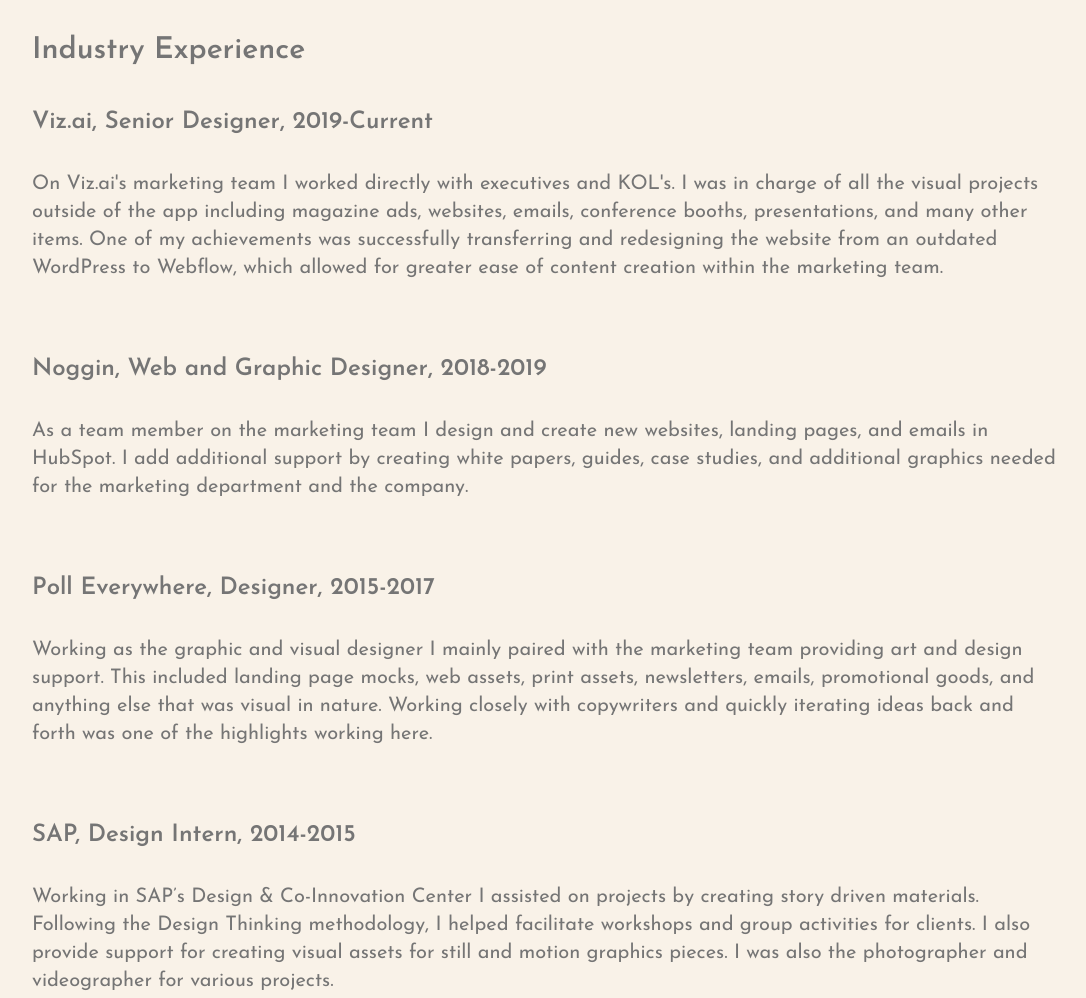
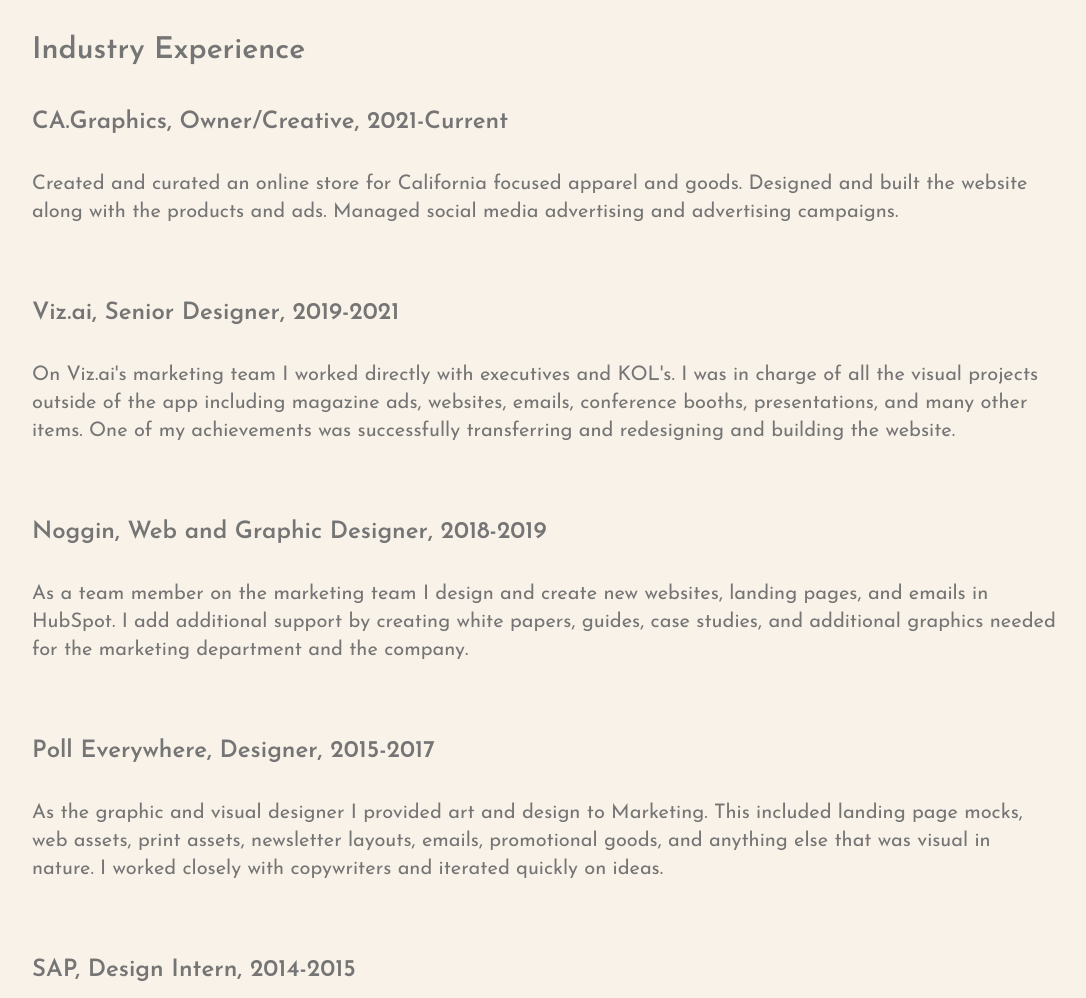
Before and after one commit to kevin-langer-design/kevin-langer-design.github.io, a plain HTML site: page index.html in a window 1280 px wide. Shown: the part 4405-5403 px from the top of the page, without its empty margins (96-1182 px from the left). Drawn offline with Linux system fonts and the light colour scheme.

Commit message:
Added new Industry Experience
Added CA.Graphics and updated previouse work.

```diff
--- a/index.html
+++ b/index.html
@@ -170,17 +170,17 @@
 		</div>
 	</div>
 	<h3>Industry Experience</h3>
-	<h4>Viz.ai, Senior Designer, 2019-Current</h4>
-	<p>On Viz.ai's marketing team I worked directly with executives and KOL's. I was in charge of all the visual projects outside of the app including magazine ads, websites, emails, conference booths, presentations, and many other items. One of my achievements was successfully transferring and redesigning the website from an outdated WordPress to Webflow, which allowed for greater ease of content creation within the marketing team.</p>
+	<h4>CA.Graphics, Owner/Creative, 2021-Current</h4>
+	<p>Created and curated an online store for California focused apparel and goods. Designed and built the website along with the products and ads. Managed social media advertising and advertising campaigns.</p>
+	<br>
+	<h4>Viz.ai, Senior Designer, 2019-2021</h4>
+	<p>On Viz.ai's marketing team I worked directly with executives and KOL's. I was in charge of all the visual projects outside of the app including magazine ads, websites, emails, conference booths, presentations, and many other items. One of my achievements was successfully transferring and redesigning and building the website.</p>
 	<br>
 	<h4>Noggin, Web and Graphic Designer, 2018-2019</h4>
 	<p>As a team member on the marketing team I design and create new websites, landing pages, and emails in HubSpot. I add additional support by creating white papers, guides, case studies, and additional graphics needed for the marketing department and the company.</p>
 	<br>
 	<h4>Poll Everywhere, Designer, 2015-2017</h4>
-	<p>Working as the graphic and visual designer I mainly paired with the marketing team providing art and design
-	support. This included landing page mocks, web assets, print assets, newsletters, emails, promotional goods, and
-	anything else that was visual in nature. Working closely with copywriters and quickly iterating ideas back and
-	forth was one of the highlights working here.</p>
+	<p>As the graphic and visual designer I provided art and design to Marketing. This included landing page mocks, web assets, print assets, newsletter layouts, emails, promotional goods, and anything else that was visual in nature. I worked closely with copywriters and iterated quickly on ideas.</p>
 	<br>
 	<h4>SAP, Design Intern, 2014-2015</h4>
 	<p>Working in SAP’s Design & Co-Innovation Center I assisted on projects by creating story driven materials.
```
